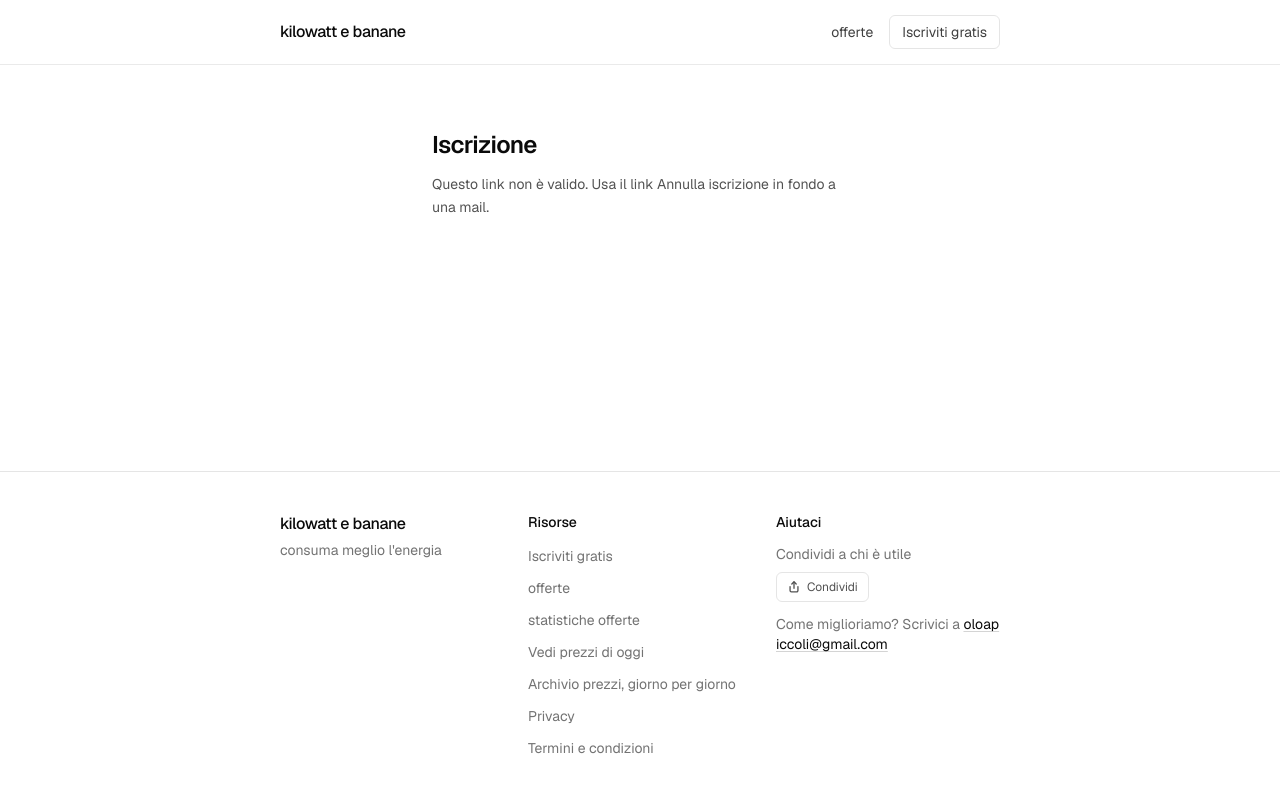
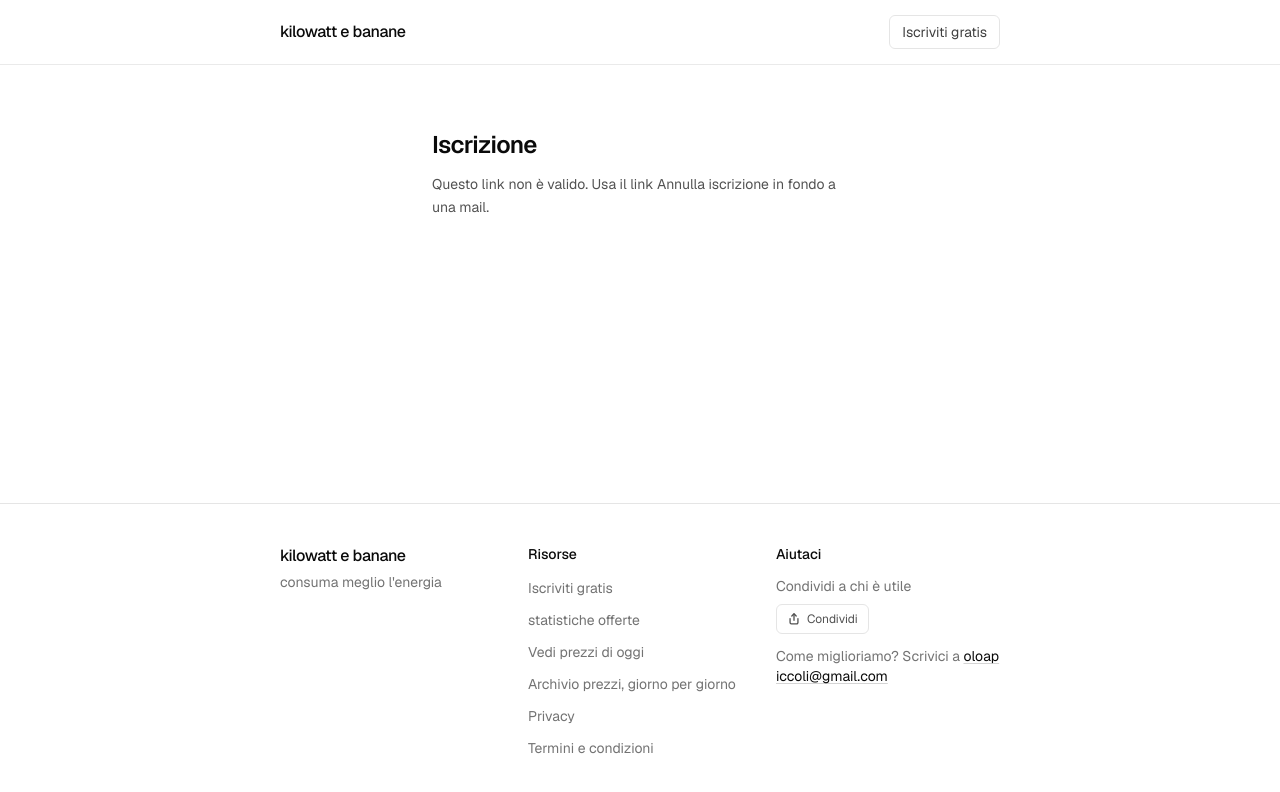
Before and after one commit to Poldin/kilowattebanane, a Next.js app: page /disiscriviti in a window 1280 px wide. Shown: the top 792 px of the page. Built offline with nearby package versions, Linux system fonts and the light colour scheme.

Commit message:
Update visibility of OfferteModule and navigation links in Header and Footer
- Changed OfferteModule in the Home component to be hidden by default.
- Updated the Footer component to hide the 'offerte' link.
- Modified the Header component to hide the 'offerte' link, improving UI consistency.

```diff
--- a/app/page.tsx
+++ b/app/page.tsx
@@ -60,7 +60,7 @@ export default async function Home({ searchParams }: PageProps<"/">) {
             />
           </div>
 
-          <div className="mx-auto mt-16 w-full max-w-xl sm:mt-20">
+          <div className="mx-auto mt-16 hidden w-full max-w-xl sm:mt-20">
             <OfferteModule />
           </div>
 
--- a/components/Footer.tsx
+++ b/components/Footer.tsx
@@ -53,7 +53,7 @@ export function Footer() {
                 Iscriviti gratis
               </button>
             </li>
-            <li>
+            <li className="hidden">
               <Link href="/offer-compare" className={itemClass}>
                 offerte
               </Link>
--- a/components/Header.tsx
+++ b/components/Header.tsx
@@ -46,7 +46,7 @@ export function Header() {
         <div className="flex shrink-0 items-center gap-3 sm:gap-4">
           <Link
             href="/offer-compare"
-            className="text-sm text-neutral-700 transition-colors hover:text-foreground dark:text-neutral-300 dark:hover:text-neutral-200"
+            className="hidden text-sm text-neutral-700 transition-colors hover:text-foreground dark:text-neutral-300 dark:hover:text-neutral-200"
           >
             offerte
           </Link>
```
